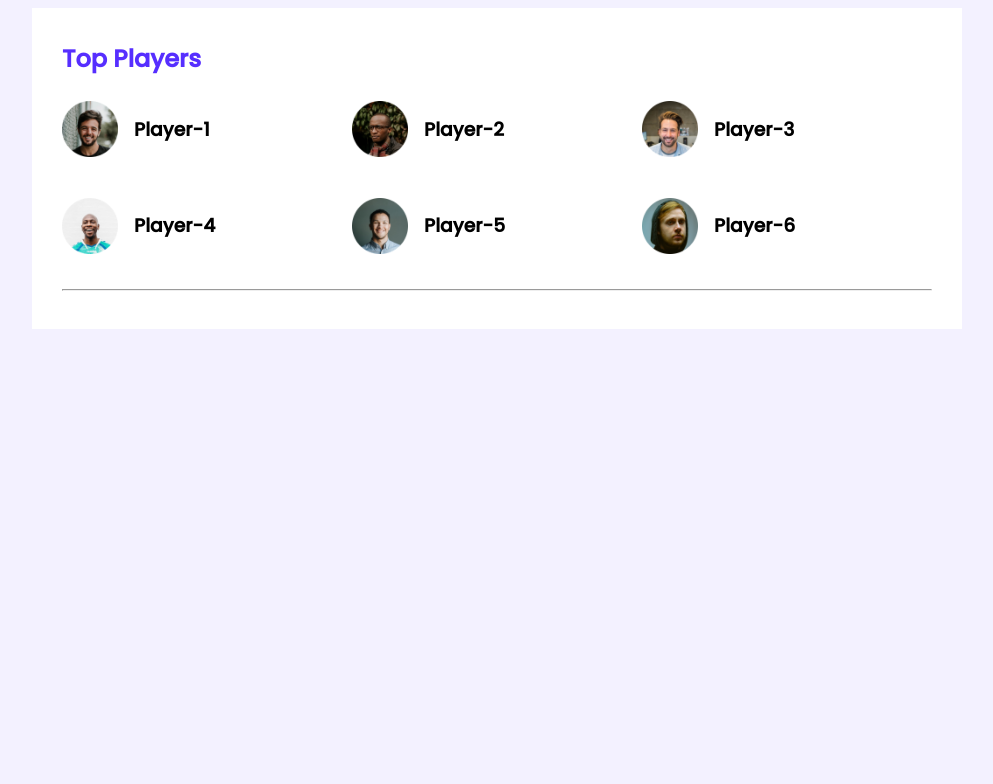
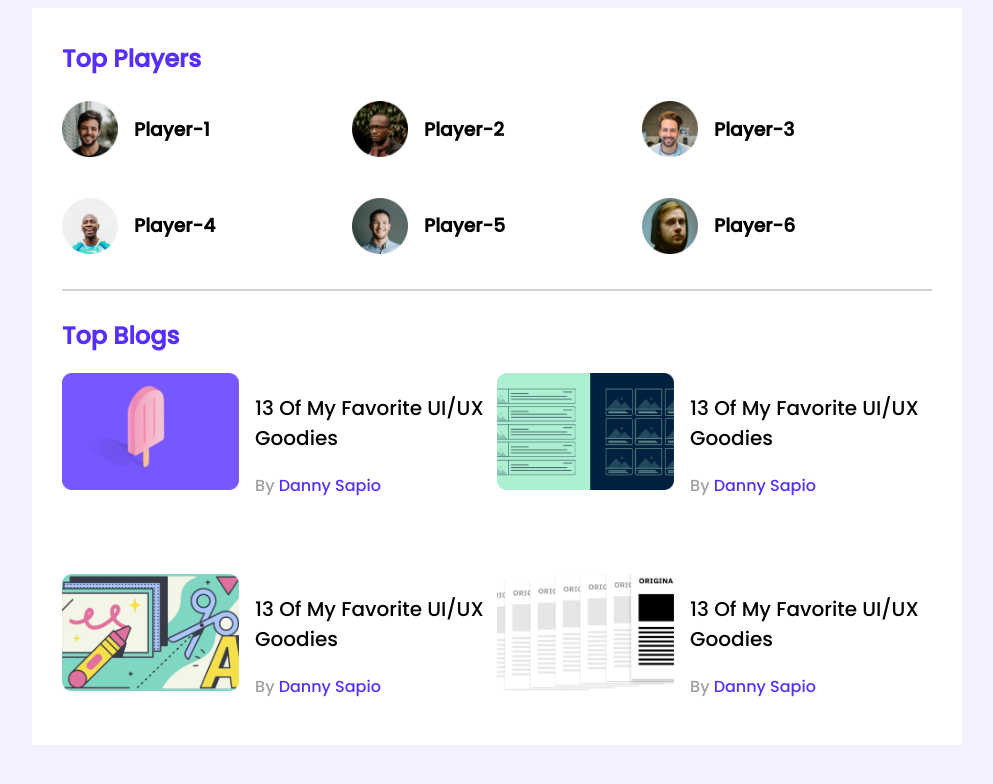
Before and after one commit to AbdulMotalebOvi/leader-board-main, a plain HTML site: page index.html in a window 1280 px wide. Shown: the whole page, without its empty margins (143-1136 px from the left). Drawn offline with Linux system fonts and the light colour scheme.

Commit message:
top blog end

```diff
--- a/index.html
+++ b/index.html
@@ -48,6 +48,47 @@
                 </div>
             </div>
             <hr>
+            <div class="top-blogs">
+                <h2 class="section-title">Top Blogs</h2>
+                <div class="blogs">
+                    <article class="blog">
+                        <div class="thumbnail">
+                            <img src="images/blogs/blog-1.png" alt="">
+                        </div>
+                        <div class="blog-info">
+                            <h3 class="blog-title">13 of My Favorite UI/UX Goodies</h3>
+                            <p class="blog-author">By <a href="">Danny Sapio</a></p>
+                        </div>
+                    </article>
+                    <article class="blog">
+                        <div class="thumbnail">
+                            <img src="images/blogs/blog-2.png" alt="">
+                        </div>
+                        <div class="blog-info">
+                            <h3 class="blog-title">13 of My Favorite UI/UX Goodies</h3>
+                            <p class="blog-author">By <a href="">Danny Sapio</a></p>
+                        </div>
+                    </article>
+                    <article class="blog">
+                        <div class="thumbnail">
+                            <img src="images/blogs/blog-3.png" alt="">
+                        </div>
+                        <div class="blog-info">
+                            <h3 class="blog-title">13 of My Favorite UI/UX Goodies</h3>
+                            <p class="blog-author">By <a href="">Danny Sapio</a></p>
+                        </div>
+                    </article>
+                    <article class="blog">
+                        <div class="thumbnail">
+                            <img src="images/blogs/blog-4.png" alt="">
+                        </div>
+                        <div class="blog-info">
+                            <h3 class="blog-title">13 of My Favorite UI/UX Goodies</h3>
+                            <p class="blog-author">By <a href="">Danny Sapio</a></p>
+                        </div>
+                    </article>
+                </div>
+            </div>
         </section>
     </main>
 </body>
--- a/styles/style.css
+++ b/styles/style.css
@@ -17,6 +17,12 @@ body {
 main {
     display: flex;
     justify-content: center;
+}
+
+hr {
+    margin-bottom: 27px;
+    border: 1px solid #D1D1D1;
+
 }
 
 /* top player styles */
@@ -49,3 +55,41 @@ main {
 .player-names {
     margin-left: 16px;
 }
+
+/*----- top blogs styles -------*/
+.blogs {
+    display: grid;
+    grid-template-columns: repeat(2, 1fr);
+    row-gap: 60px;
+}
+
+.blog {
+    display: flex;
+}
+
+.blog .thumbnail img {
+    height: 117px;
+
+}
+
+.blog-info {
+    margin-left: 16px;
+}
+
+.blog-title {
+    font-size: 20px;
+    font-weight: 500;
+}
+
+.blog-author {
+    font-size: 16px;
+    font-weight: 400;
+    color: #9F9F9F;
+
+}
+
+.blog-author a {
+    text-decoration: none;
+    color: #562EFF;
+    margin-top: 6px;
+}
```
